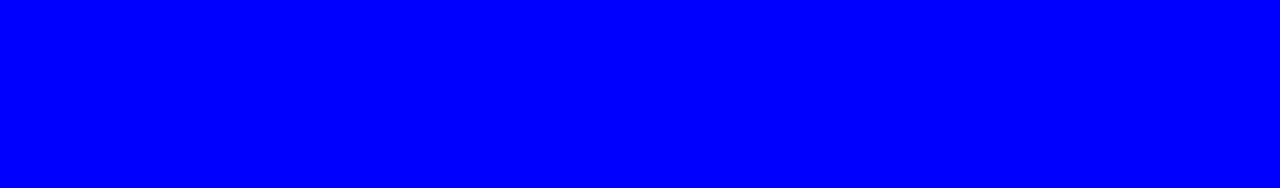
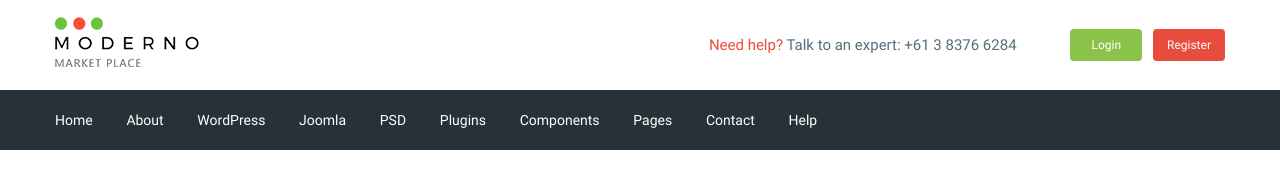
Before and after one commit to Dencho96/Moderno, a website: page app/index.html in a window 1280 px wide. Drawn offline with nearby package versions, Linux system fonts and the light colour scheme; files that its build step writes are made by us from their sources.

Commit message:
added header

```diff
--- a/app/index.html
+++ b/app/index.html
@@ -4,13 +4,97 @@
 <head>
     <meta charset="UTF-8">
     <meta name="viewport" content="width=device-width, initial-scale=1.0">
-    <title>Document</title>
+    <title>Moderno</title>
+    <link href="https://fonts.googleapis.com/css2?family=Roboto:wght@500;700&display=swap" rel="stylesheet">
     <link rel="stylesheet" href="css/libs.min.css">
     <link rel="stylesheet" href="css/style.min.css">
 </head>
 
 <body>
+    <header class="header">
+        <div class="header__top">
+            <div class="container">
+                <div class="header__top-inner">
+                    <div class="header__logo">
+                        <a href="#">
+                            <img src="images/logo.png" alt="">
+                        </a>
+                    </div>
+                    <div class="header__text">
+                        <a href="#"><span>
+                        Need help?
+                        </span>
+                        </a> Talk to an expert: <a class="header__phone" href="tel:61383766284">+61 3 8376 6284</a>
+                    </div>
+                    <div class="header__box">
+                        <a class="busket" href="#"></a>
+                        <a class="header__btn header__btn-login" href="">Login</a>
+                        <a class="header__btn header__btn-register" href="">Register</a>
+                    </div>
+                </div>
 
+            </div>
+        </div>
+
+        <div class="header__menu">
+            <div class="container">
+                <nav class="menu">
+                    <ul class="menu__list">
+                        <li>
+                            <a href="#">
+                                Home
+                            </a>
+                        </li>
+                        <li>
+                            <a href="#">
+                                About
+                            </a>
+                        </li>
+                        <li>
+                            <a href="#">
+                                WordPress
+                            </a>
+                        </li>
+                        <li>
+                            <a href="#">
+                                Joomla
+                            </a>
+                        </li>
+                        <li>
+                            <a href="#">
+                                PSD
+                            </a>
+                        </li>
+                        <li>
+                            <a href="#">
+                                Plugins
+                            </a>
+                        </li>
+                        <li>
+                            <a href="#">
+                                Components
+                            </a>
+                        </li>
+                        <li>
+                            <a href="#">
+                                Pages
+                            </a>
+                        </li>
+                        <li>
+                            <a href="#">
+                                Contact
+                            </a>
+                        </li>
+                        <li>
+                            <a href="#">
+                                Help
+                            </a>
+                        </li>
+                    </ul>
+                </nav>
+            </div>
+        </div>
+    </header>
 
 
     <script src="https://ajax.googleapis.com/ajax/libs/jquery/3.5.1/jquery.min.js"></script>
--- /dev/null
+++ b/app/scss/_fonts.scss
@@ -0,0 +1,5 @@
+@font-face {
+    font-family: 'Roboto-Regular';
+    src: url('../fonts/Roboto-Regular.woff2') format('woff2'), url('../fonts/Roboto-Regular.woff') format('woff');
+    font-display: swap;
+}
--- /dev/null
+++ b/app/scss/_global.scss
@@ -0,0 +1,36 @@
+html {
+    box-sizing: border-box;
+}
+
+*,
+*::before,
+*::after {
+    box-sizing: inherit;
+}
+
+a {
+    display: inline-block;
+    text-decoration: none;
+    color: $text;
+}
+
+ul,
+li {
+    margin: 0;
+    padding: 0;
+    list-style-type: none;
+}
+
+body {
+    font-family: 'Roboto-Regular', sans-serif;
+    font-size: 15px;
+    line-height: 24px;
+    color: $text;
+    font-weight: 400;
+}
+
+.container {
+    max-width: 1200px;
+    margin: 0 auto;
+    padding: 0 15px;
+}
--- /dev/null
+++ b/app/scss/_vars.scss
@@ -0,0 +1,4 @@
+$text: #546e7a;
+$red: #e74c3c;
+$green: #8bc34a;
+$bg: #263238;
--- a/app/scss/style.scss
+++ b/app/scss/style.scss
@@ -1,32 +1,56 @@
-html {
-    box-sizing: border-box;
+@import 'fonts';
+@import 'vars';
+@import 'global';
+.header__top-inner {
+    display: flex;
+    justify-content: space-between;
+    height: 90px;
+    align-items: center;
 }
 
-*,
-*::before,
-*::after {
-    box-sizing: inherit;
-}
-
-.box {
-    font-size: 12px;
-    margin: 0;
-    padding: 0;
-    overflow: hidden;
-}
-
-.test {
-    padding: 0;
-    margin: 0;
-    text-align: center;
-    background-color: #fff;
-    &__link {
-        color: #12f;
+.header__text {
+    margin-left: auto;
+    margin-right: 50px;
+    span {
+        color: $red;
     }
 }
 
-body {
+.header__btn {
+    padding: 4px;
+    width: 72px;
+    border-radius: 4px;
+    text-align: center;
+    color: #fff;
+    font-size: 12px;
+    &-login {
+        background-color: $green;
+    }
+    &-register {
+        background-color: $red;
+        margin-left: 7px;
+    }
+}
+
+.header__menu {
+    background-color: $bg;
+}
+
+.menu {
     display: flex;
-    background-color: blue;
-    transition: all .3s;
+    align-items: center;
+    height: 60px;
 }
+
+.menu__list {
+    li {
+        display: inline-block;
+        &+li {
+            margin-left: 30px;
+        }
+    }
+    a {
+        color: #fff;
+        font-size: 14px;
+    }
+}
```
Also changed, not shown: gulpfile.js (+5 -4 lines), app/fonts/Roboto-Regular.ttf (added), app/fonts/Roboto-Regular.woff (added), app/fonts/Roboto-Regular.woff2 (added), app/images/logo.png (added).
